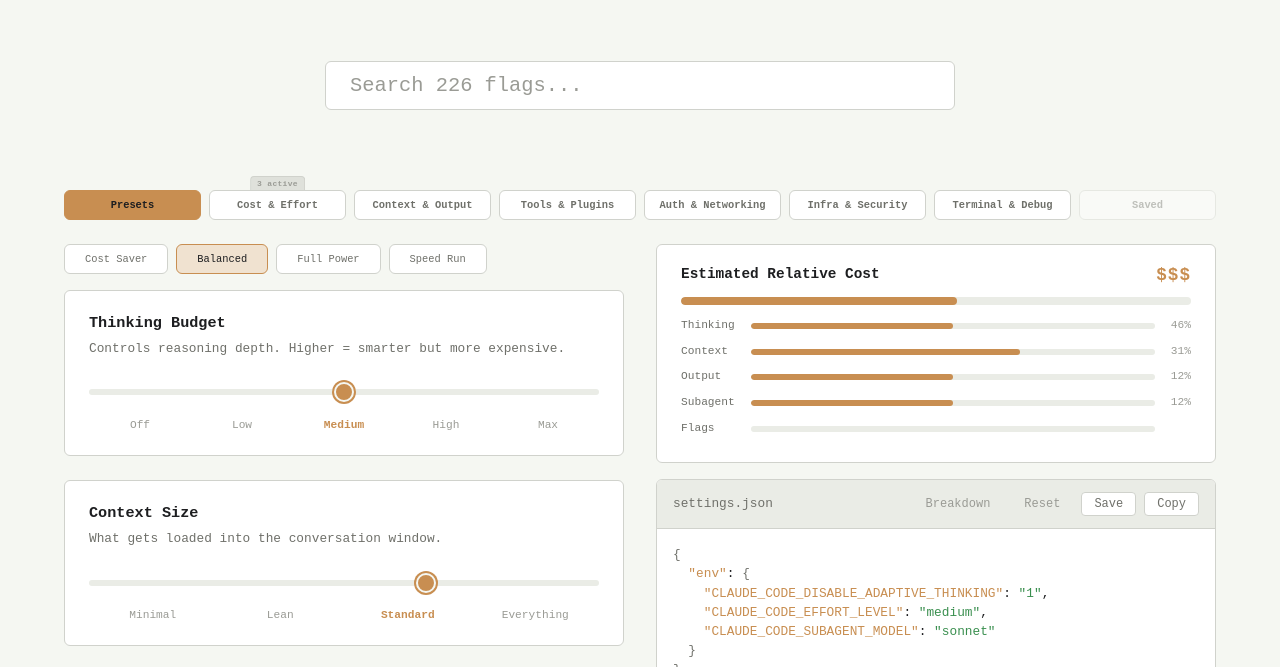
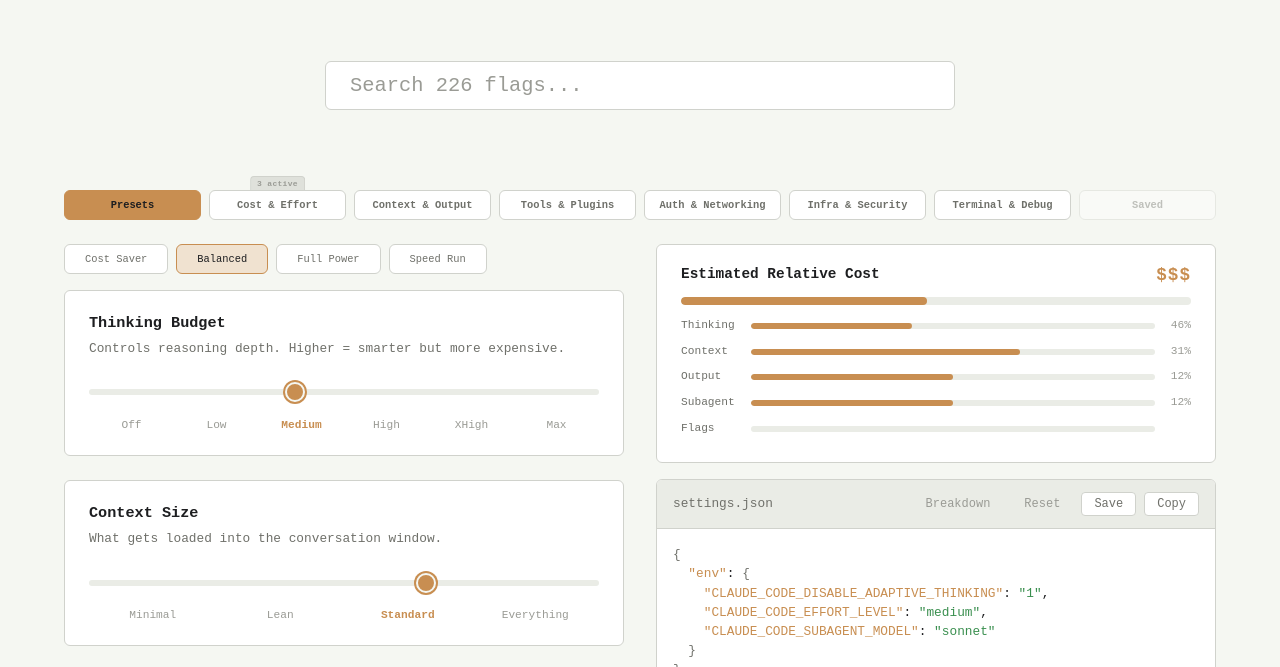
Before and after one commit to conorluddy/tokenblast.cc, a website: page index.html in a window 1280 px wide. Shown: the part 123-790 px from the top of the page. Drawn offline with Linux system fonts and the light colour scheme; a web font is replaced by a local one.

Commit message:
Add xhigh effort level to thinking slider (#30)
* Add xhigh effort level to thinking slider

New slider position between High and Max, mapping to
CLAUDE_CODE_EFFORT_LEVEL=xhigh. Opus-only, like Max.

- Added xhigh to the select options in the flag catalogue
- Inserted XHigh slider position (costWeight 4)
- Bumped COST_MAX_POS.thinking 4 -> 5 so the cost bar normalizes

Co-Authored-By: Claude Opus 4.7 (1M context) <noreply@anthropic.com>

* Keep Full Power preset on Max thinking

Inserting XHigh at index 4 shifted Max to index 5. Update the
preset so it still lands on Max.

Co-Authored-By: Claude Opus 4.7 (1M context) <noreply@anthropic.com>

---------

Co-authored-by: Claude Opus 4.7 (1M context) <noreply@anthropic.com>

```diff
--- a/index.html
+++ b/index.html
@@ -1576,7 +1576,7 @@ let FLAG_REGISTRY = [
   { key: "CLAUDE_CODE_DISABLE_LEGACY_MODEL_REMAP", label: "Disable Legacy Model Remap", description: "Prevents automatic remapping of legacy model names (e.g. old Opus IDs) to current equivalents.", category: "model-effort", type: "boolean", defaultValue: null, options: null, placeholder: null, affectsUsage: false, impact: null, costDirection: null, tokenEffect: { surface: "none", magnitude: "negligible" }, internal: false },
   { key: "CLAUDE_CODE_DISABLE_NONSTREAMING_FALLBACK", label: "Disable Nonstreaming Fallback", description: "Prevents falling back to non-streaming API calls on stream timeout or idle errors.", category: "model-effort", type: "boolean", defaultValue: null, options: null, placeholder: null, affectsUsage: false, impact: null, costDirection: null, tokenEffect: { surface: "none", magnitude: "negligible" }, internal: false },
   { key: "CLAUDE_CODE_DISABLE_THINKING", label: "Disable Thinking", description: "Eliminates extended-thinking tokens entirely by hard-disabling the thinking budget.", category: "model-effort", type: "boolean", defaultValue: null, options: null, placeholder: null, affectsUsage: true, impact: "high", costDirection: "decrease", tokenEffect: { surface: "thinking", magnitude: "high" }, internal: false },
-  { key: "CLAUDE_CODE_EFFORT_LEVEL", label: "Effort Level", description: "Sets reasoning effort for supported models: low / medium / high / xhigh; overrides per-session effort.", category: "model-effort", type: "select", defaultValue: null, options: [{ value: "low", label: "Low" }, { value: "medium", label: "Medium" }, { value: "high", label: "High" }, { value: "max", label: "Max (Opus only)" }], placeholder: null, affectsUsage: true, impact: "high", costDirection: "variable", tokenEffect: { surface: "thinking", magnitude: "variable", notes: "Higher values proportionally increase thinking budget" }, internal: false },
+  { key: "CLAUDE_CODE_EFFORT_LEVEL", label: "Effort Level", description: "Sets reasoning effort for supported models: low / medium / high / xhigh; overrides per-session effort.", category: "model-effort", type: "select", defaultValue: null, options: [{ value: "low", label: "Low" }, { value: "medium", label: "Medium" }, { value: "high", label: "High" }, { value: "xhigh", label: "XHigh (Opus only)" }, { value: "max", label: "Max (Opus only)" }], placeholder: null, affectsUsage: true, impact: "high", costDirection: "variable", tokenEffect: { surface: "thinking", magnitude: "variable", notes: "Higher values proportionally increase thinking budget" }, internal: false },
   { key: "CLAUDE_CODE_MAX_OUTPUT_TOKENS", label: "Max Output Tokens", description: "Caps output tokens per response, applied as a hard upper limit before the model default.", category: "model-effort", type: "number", defaultValue: null, options: null, placeholder: "e.g. 16000", affectsUsage: true, impact: "high", costDirection: "decrease", tokenEffect: { surface: "output", magnitude: "variable" }, internal: false },
   { key: "CLAUDE_CODE_SUBAGENT_MODEL", label: "Subagent Model", description: "Overrides the model used for all subagent Task calls; set to 'haiku' or 'sonnet' to reduce cost.", category: "model-effort", type: "select", defaultValue: null, options: [{ value: "haiku", label: "Haiku (cheapest)" }, { value: "sonnet", label: "Sonnet (balanced)" }, { value: "opus", label: "Opus (best)" }], placeholder: null, affectsUsage: true, impact: "high", costDirection: "variable", tokenEffect: { surface: "none", magnitude: "negligible", notes: "Affects cost per subagent call, not token surface" }, internal: false },
 
@@ -1817,7 +1817,8 @@ const SLIDER_DEFINITIONS = {
       { label: "Low", flags: { CLAUDE_CODE_DISABLE_THINKING: null, CLAUDE_CODE_EFFORT_LEVEL: "low", CLAUDE_CODE_DISABLE_ADAPTIVE_THINKING: "1" }, costWeight: 1 },
       { label: "Medium", flags: { CLAUDE_CODE_DISABLE_THINKING: null, CLAUDE_CODE_EFFORT_LEVEL: "medium", CLAUDE_CODE_DISABLE_ADAPTIVE_THINKING: "1" }, costWeight: 2 },
       { label: "High", flags: { CLAUDE_CODE_DISABLE_THINKING: null, CLAUDE_CODE_EFFORT_LEVEL: "high", CLAUDE_CODE_DISABLE_ADAPTIVE_THINKING: null }, costWeight: 3 },
-      { label: "Max", flags: { CLAUDE_CODE_DISABLE_THINKING: null, CLAUDE_CODE_EFFORT_LEVEL: "max", CLAUDE_CODE_DISABLE_ADAPTIVE_THINKING: null }, costWeight: 4 },
+      { label: "XHigh", flags: { CLAUDE_CODE_DISABLE_THINKING: null, CLAUDE_CODE_EFFORT_LEVEL: "xhigh", CLAUDE_CODE_DISABLE_ADAPTIVE_THINKING: null }, costWeight: 4 },
+      { label: "Max", flags: { CLAUDE_CODE_DISABLE_THINKING: null, CLAUDE_CODE_EFFORT_LEVEL: "max", CLAUDE_CODE_DISABLE_ADAPTIVE_THINKING: null }, costWeight: 5 },
     ],
   },
   context: {
@@ -1866,7 +1867,7 @@ const PRESETS = {
   fullPower: {
     label: "Full Power",
     description: "Maximum capability",
-    sliders: { thinking: 4, context: 3, output: 2, subagent: 2 },
+    sliders: { thinking: 5, context: 3, output: 2, subagent: 2 },
     extraFlags: {},
   },
   speedRun: {
@@ -2023,7 +2024,7 @@ function syntaxHighlightJSON(json) {
 }
 
 const COST_WEIGHTS = { thinking: 3, context: 2, output: 1.5, subagent: 1.5 };
-const COST_MAX_POS = { thinking: 4, context: 3, output: 2, subagent: 2 };
+const COST_MAX_POS = { thinking: 5, context: 3, output: 2, subagent: 2 };
 const COST_LABELS = { thinking: 'Thinking', context: 'Context', output: 'Output', subagent: 'Subagent' };
 
 const FLAG_IMPACT_WEIGHTS = { low: 0.5, medium: 1.0, high: 2.0 };
```
